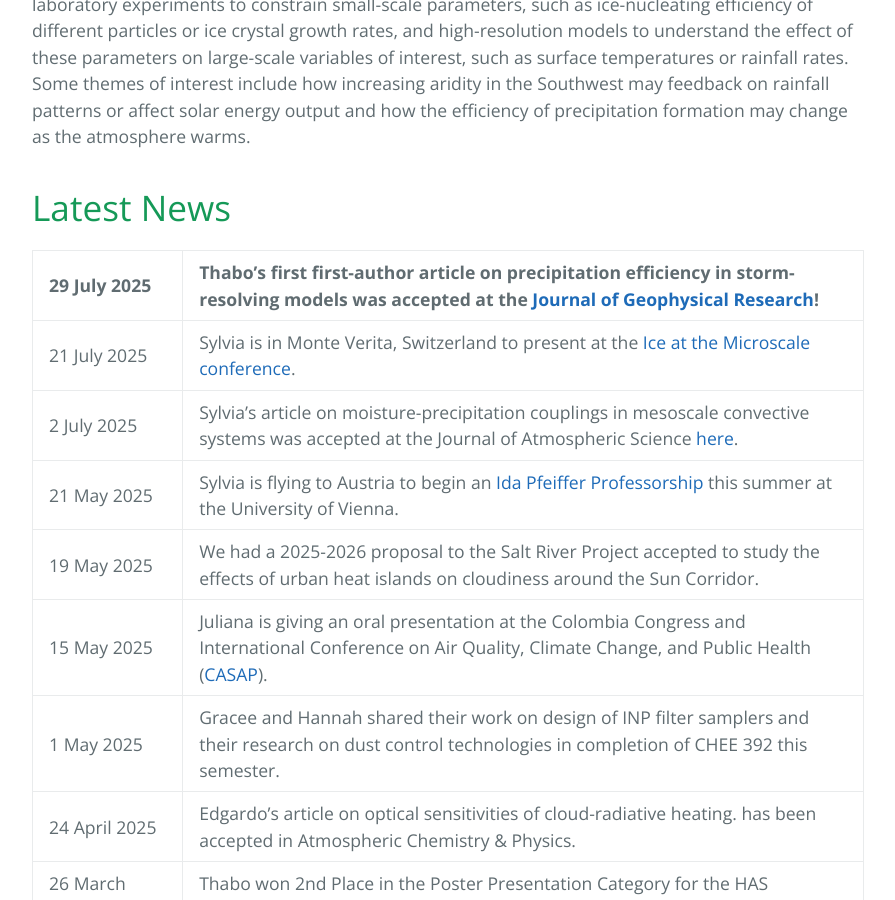
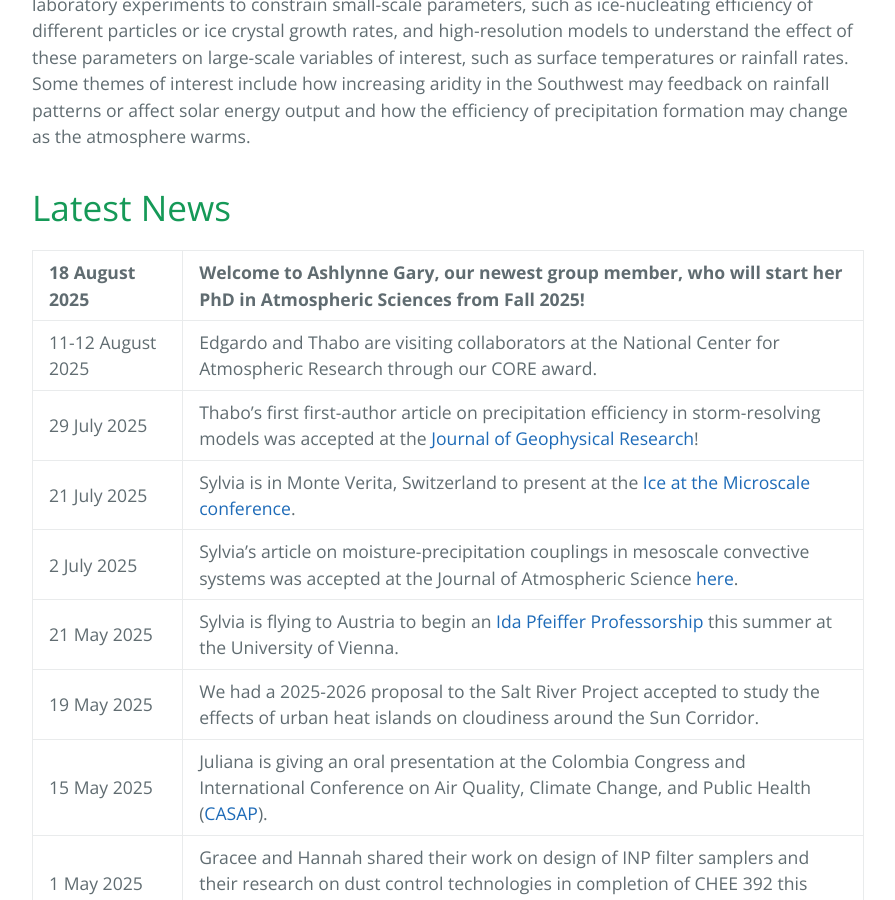
Before and after one commit to sylviasullivan/sylviasullivan.github.io, a Jekyll site: the page built from index.md, in a window 1280 px wide and 900 px high, scrolled down 543 px. Shown: the whole window, without its empty margins (192-1087 px from the left). Built offline with Jekyll 4.4.1, drawn with Linux system fonts in a browser that asks for light colours.

Commit message:
Update index.md

```diff
--- a/index.md
+++ b/index.md
@@ -11,8 +11,10 @@ We are broadly interested in scale interactions in the atmosphere and how best t
 
 # Latest News
 
+| 18 August 2025 | Welcome to Ashlynne Gary, our newest group member, who will start her PhD in Atmospheric Sciences from Fall 2025!
+|:-----------|:------|
+| 11-12 August 2025 | Edgardo and Thabo are visiting collaborators at the National Center for Atmospheric Research through our CORE award.
 | 29 July 2025 | Thabo's first first-author article on precipitation efficiency in storm-resolving models was accepted at the [Journal of Geophysical Research](https://agupubs.onlinelibrary.wiley.com/doi/epdf/10.1029/2025JD044228)!
-|:-----------|:------|
 | 21 July 2025 | Sylvia is in Monte Verita, Switzerland to present at the [Ice at the Microscale conference](https://ice2025.ethz.ch/).
 | 2 July 2025 | Sylvia's article on moisture-precipitation couplings in mesoscale convective systems was accepted at the Journal of Atmospheric Science [here](https://journals.ametsoc.org/view/journals/atsc/aop/JAS-D-24-0174.1/JAS-D-24-0174.1.xml).
 | 21 May 2025 | Sylvia is flying to Austria to begin an [Ida Pfeiffer Professorship](https://fgga.univie.ac.at/sylviasullivan/) this summer at the University of Vienna.
```
